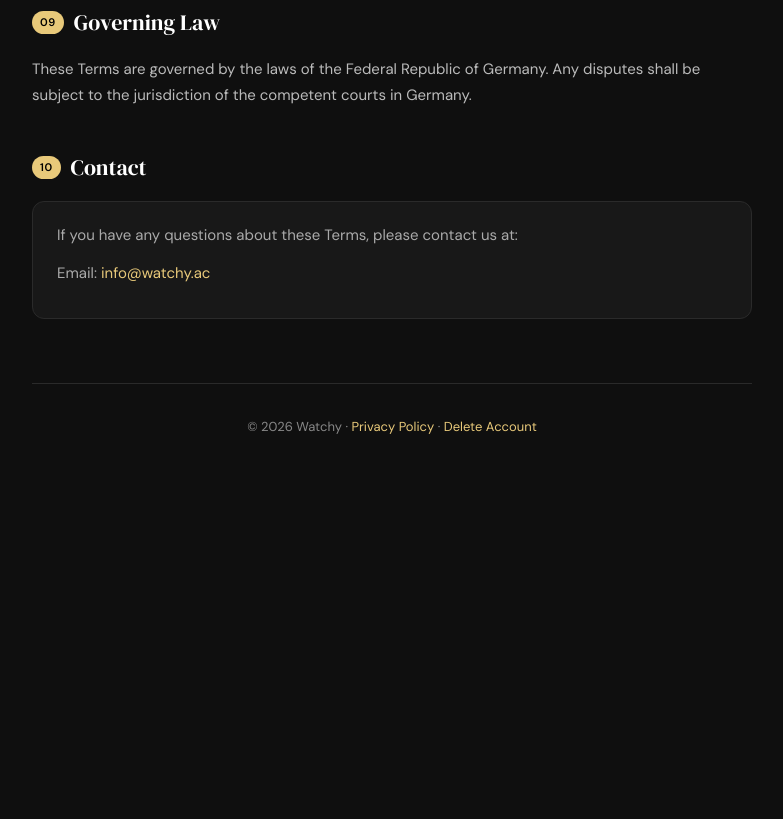
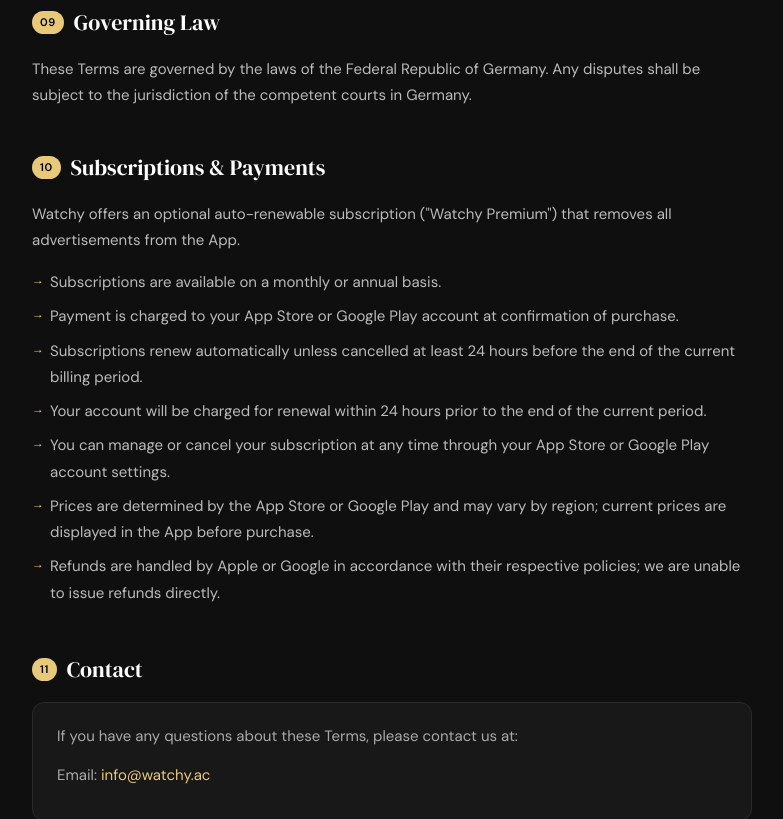
Before and after one commit to sicco14/moviebuddy-legal, a plain HTML site: page terms.html in a window 1280 px wide. Shown: the part 1981-2800 px from the top of the page, without its empty margins (248-1031 px from the left). Before the commit the page ends 2500 px from the top, so only its background shows below. Drawn offline with Linux system fonts and the light colour scheme.

Commit message:
Reworked the privacy and TOS in regard of subscriptions

```diff
--- a/terms.html
+++ b/terms.html
@@ -139,7 +139,7 @@
 
   <section>
     <h2><span class="num">01</span> Description of Service</h2>
-    <p>Watchy is a free platform that allows users to rate movies and TV shows, maintain a watchlist, follow other users, and discover content through social rankings. The App is currently provided free of charge. We reserve the right to introduce advertising or optional paid features in the future. Users will be notified of any such changes in advance.</p>
+    <p>Watchy is a platform that allows users to rate movies and TV shows, maintain a watchlist, follow other users, and discover content through social rankings. The App is free to download and use. Free users see advertisements within the App. An optional paid subscription ("Watchy Premium") is available to remove all advertisements. See Section 10 for subscription details.</p>
   </section>
 
   <section>
@@ -191,7 +191,21 @@
   </section>
 
   <section>
-    <h2><span class="num">10</span> Contact</h2>
+    <h2><span class="num">10</span> Subscriptions &amp; Payments</h2>
+    <p>Watchy offers an optional auto-renewable subscription ("Watchy Premium") that removes all advertisements from the App.</p>
+    <ul>
+      <li>Subscriptions are available on a monthly or annual basis.</li>
+      <li>Payment is charged to your App Store or Google Play account at confirmation of purchase.</li>
+      <li>Subscriptions renew automatically unless cancelled at least 24 hours before the end of the current billing period.</li>
+      <li>Your account will be charged for renewal within 24 hours prior to the end of the current period.</li>
+      <li>You can manage or cancel your subscription at any time through your App Store or Google Play account settings.</li>
+      <li>Prices are determined by the App Store or Google Play and may vary by region; current prices are displayed in the App before purchase.</li>
+      <li>Refunds are handled by Apple or Google in accordance with their respective policies; we are unable to issue refunds directly.</li>
+    </ul>
+  </section>
+
+  <section>
+    <h2><span class="num">11</span> Contact</h2>
     <div class="card">
       <p>If you have any questions about these Terms, please contact us at:</p>
       <p>Email: <a href="mailto:info@watchy.ac">info@watchy.ac</a></p>
```
Also changed, not shown: privacy-policy.html (+5 -1 lines).
